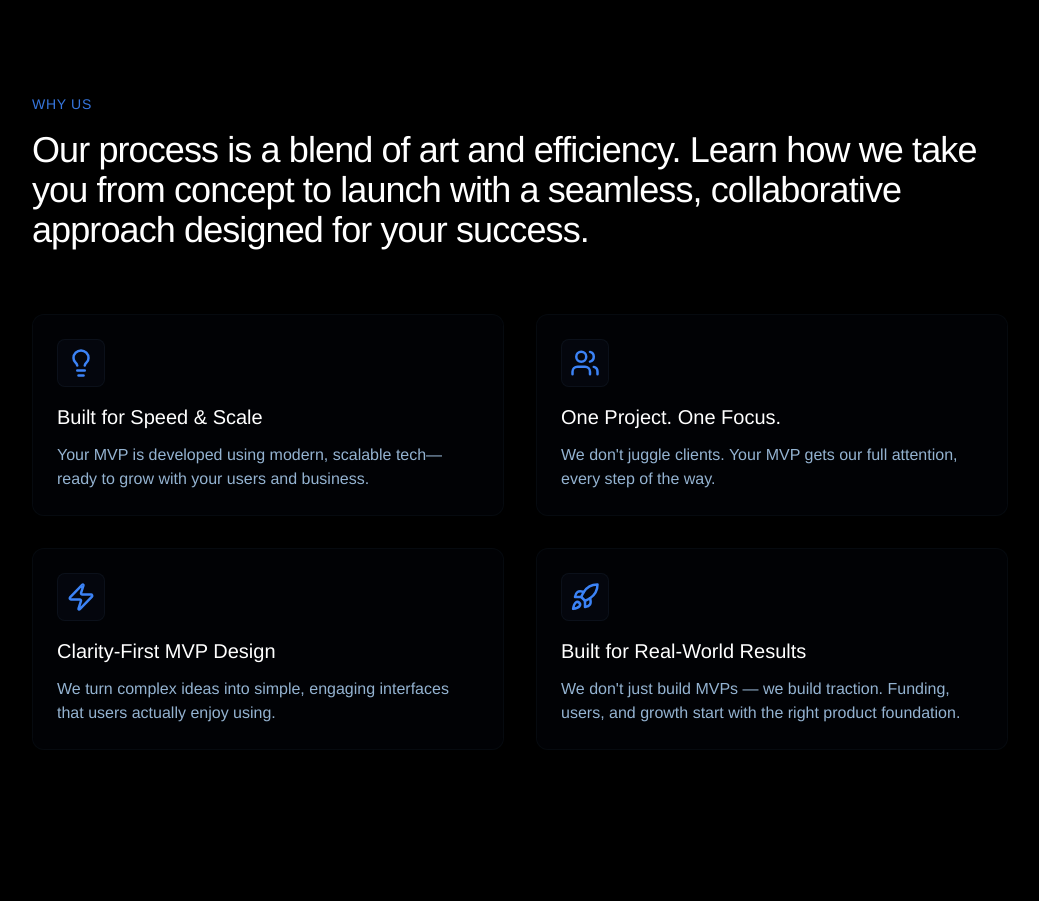
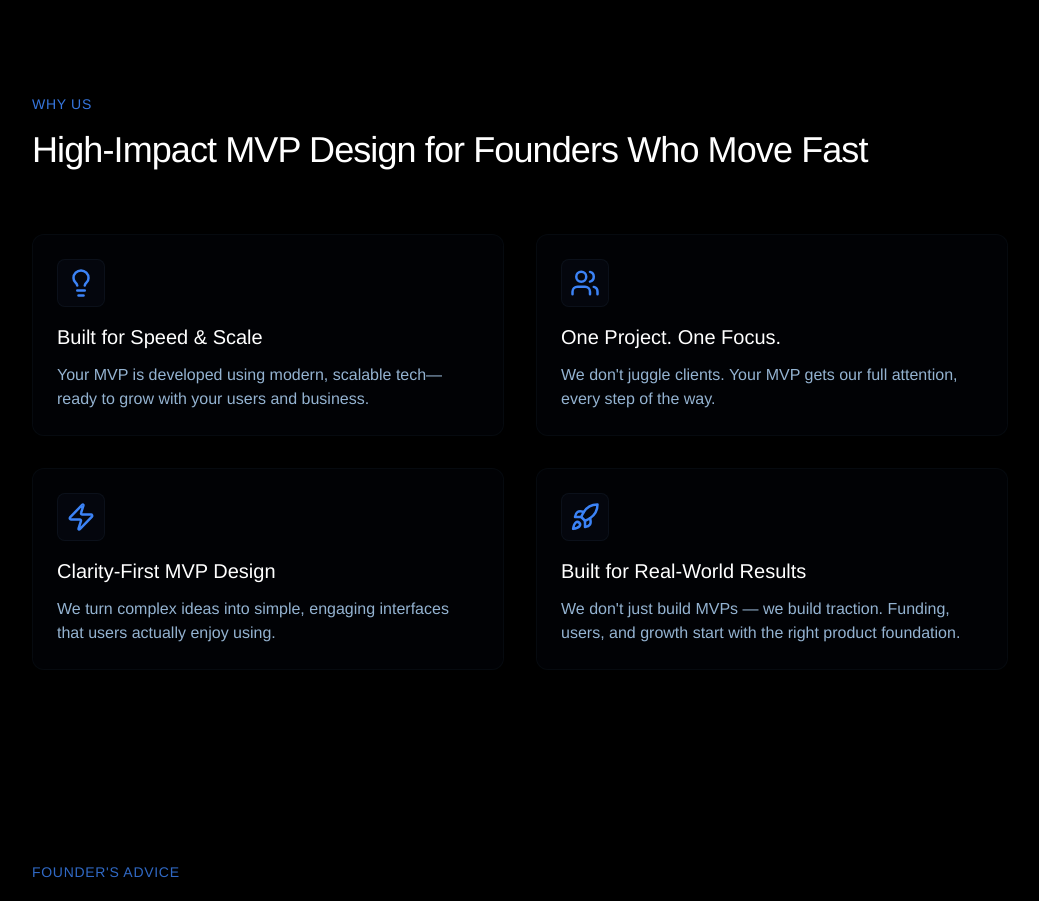
Before and after one commit to abhishekxdev/mvp-studio1, a Next.js app: page / in a window 1280 px wide. Shown: the part 1206-2107 px from the top of the page, without its empty margins (120-1159 px from the left). Built offline with nearby package versions, Linux system fonts and the light colour scheme.

Commit message:
Updated why-us-section.tsx

```diff
--- a/components/why-us-section.tsx
+++ b/components/why-us-section.tsx
@@ -11,7 +11,7 @@ export function WhyUsSection() {
           <div className="flex flex-col items-start space-y-4">
             <p className="text-sm uppercase tracking-wider text-primary/90 font-helvetica font-normal">WHY US</p>
             <h2 className="text-3xl md:text-4xl font-helvetica font-normal tracking-tight text-left">
-            Our process is a blend of art and efficiency. Learn how we take you from concept to launch with a seamless, collaborative approach designed for your success.
+            High-Impact MVP Design for Founders Who Move Fast
             </h2>
           </div>
 
```
